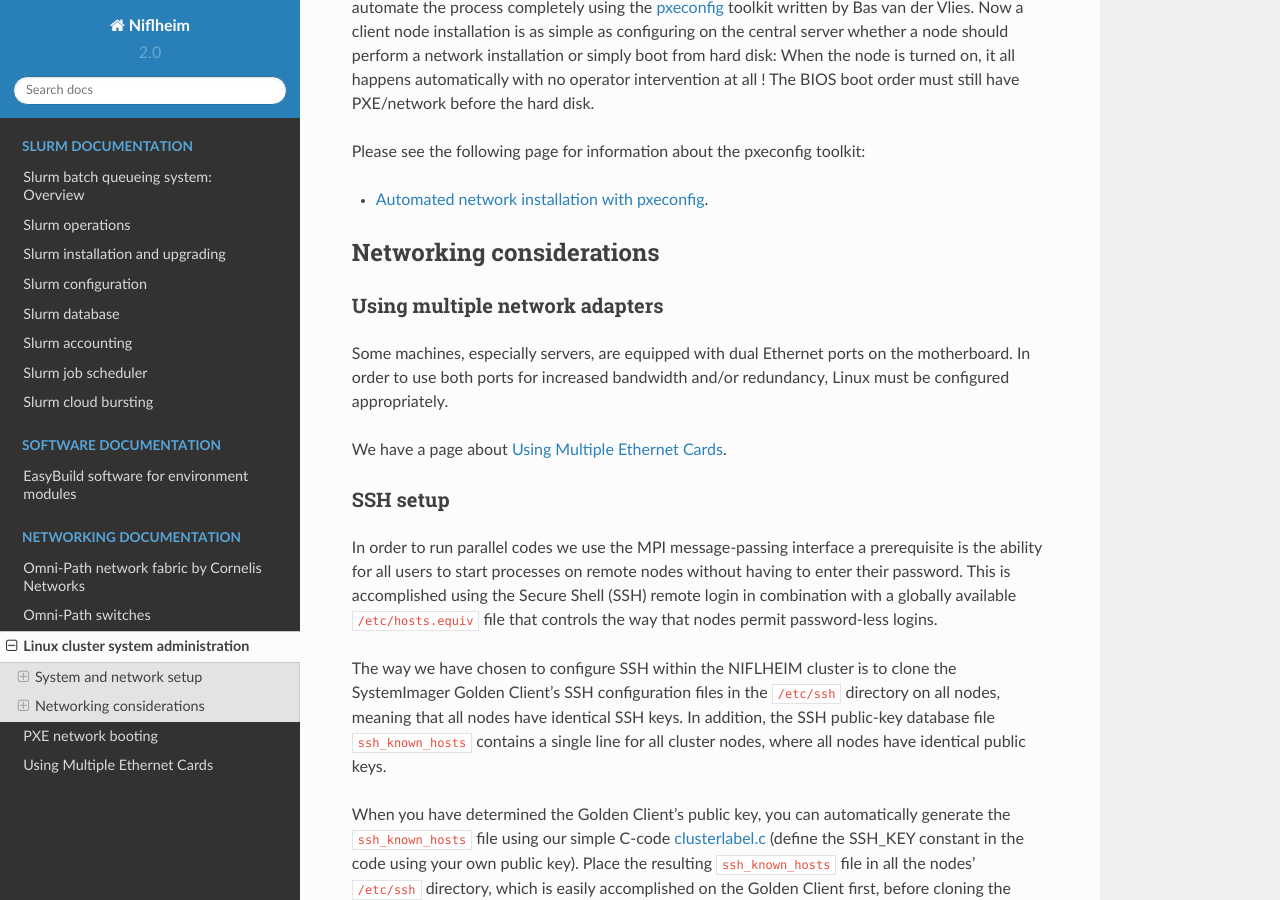
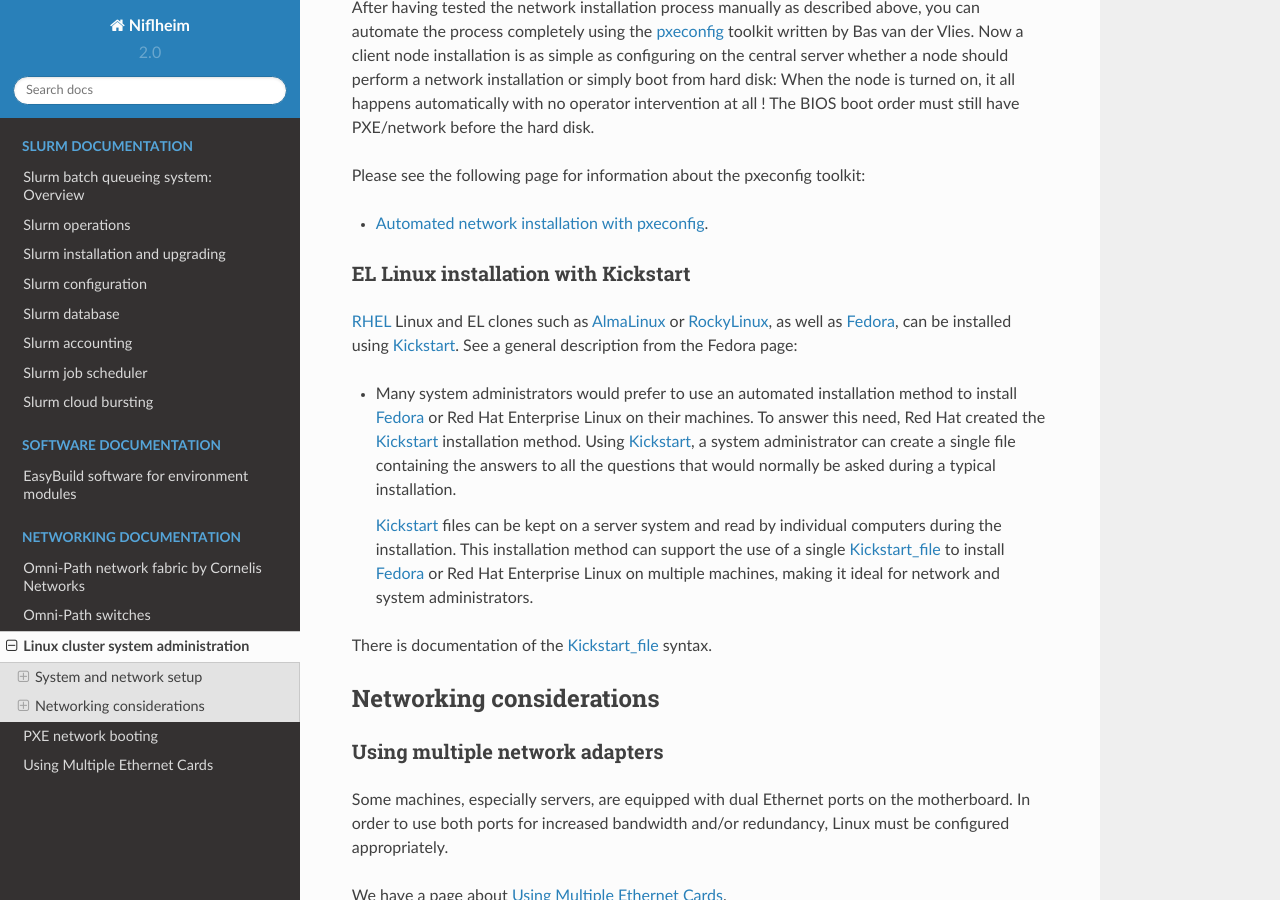
Before and after one commit to OleHolmNielsen/Niflheim_system, a Sphinx documentation site: the page built from docs/System_administration.rst, in a window 1280 px wide and 900 px high, scrolled down 2555 px. Built offline with Sphinx 7.4.7 and the Read the Docs theme 2.0.0, drawn with Linux system fonts in a browser that asks for light colours; some of the changed text lies outside the part shown.

Commit message:
EL Linux installation with Kickstart

```diff
--- a/docs/System_administration.rst
+++ b/docs/System_administration.rst
@@ -108,6 +108,29 @@
 
 .. _pxeconfig: https://gitlab.com/surfsara/pxeconfig
 
+EL Linux installation with Kickstart
+----------------------------------------
+
+RHEL_ Linux and EL clones such as AlmaLinux_ or RockyLinux_, as well as Fedora_, can be installed using Kickstart_.
+See a general description from the Fedora page:
+
+* Many system administrators would prefer to use an automated installation method to install Fedora_ or Red Hat Enterprise Linux on their machines.
+  To answer this need, Red Hat created the Kickstart_ installation method.
+  Using Kickstart_, a system administrator can create a single file containing the answers to all the questions that would normally be asked during a typical installation.
+
+  Kickstart_ files can be kept on a server system and read by individual computers during the installation.
+  This installation method can support the use of a single Kickstart_file_ to install Fedora_ or Red Hat Enterprise Linux on multiple machines,
+  making it ideal for network and system administrators.
+
+There is documentation of the Kickstart_file_ syntax.
+
+.. _Kickstart: https://pykickstart.readthedocs.io/en/latest/kickstart-docs.html#chapter-1-introduction
+.. _Kickstart_file: https://anaconda-installer.readthedocs.io/en/latest/kickstart.html
+.. _RHEL: https://en.wikipedia.org/wiki/Red_Hat_Enterprise_Linux
+.. _AlmaLinux: https://almalinux.org/
+.. _RockyLinux: https://www.rockylinux.org
+.. _Fedora: https://fedoraproject.org/
+
 Networking considerations
 =========================
 
```
